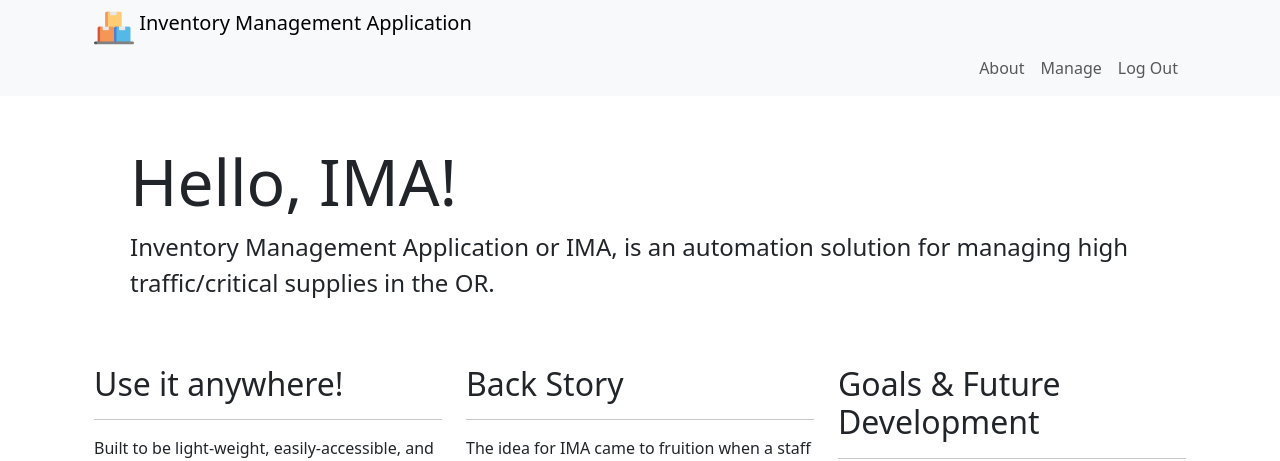
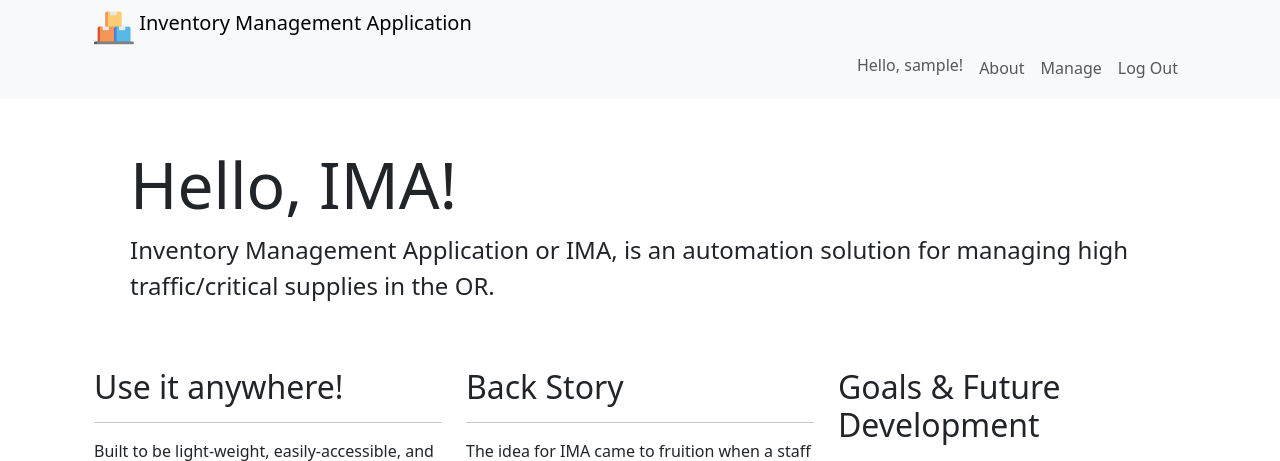
Before and after one commit to LeeA0515/Inventorymanagementapp, a Django app: page /accounts/about/ in a window 1280 px wide. Shown: the top 461 px of the page. Run offline with Django 4.2, Linux system fonts and the light colour scheme; the visitor is signed in with stand-in values (Sample User, id 1).

Commit message:
added username to homepage

```diff
--- a/InventoryManagementApp/templates/base.html
+++ b/InventoryManagementApp/templates/base.html
@@ -136,6 +136,7 @@
                 <div class="collapse navbar-collapse" id="navbarNavAltMarkup">
                     <div class="navbar-nav ms-auto">
                       {% if user.is_authenticated %}
+                      <h6 class="nav-link">Hello, {{user.username}}!</h6>
                       <a class="nav-link" href="{% url 'about' %}">About</a>
                       <a class="nav-link" aria-current="page" href="{% url 'management' %}">Manage</a>
                       <a class="nav-link" href="javascript:{document.getElementById('logout').submit()}">Log Out</a>
```
